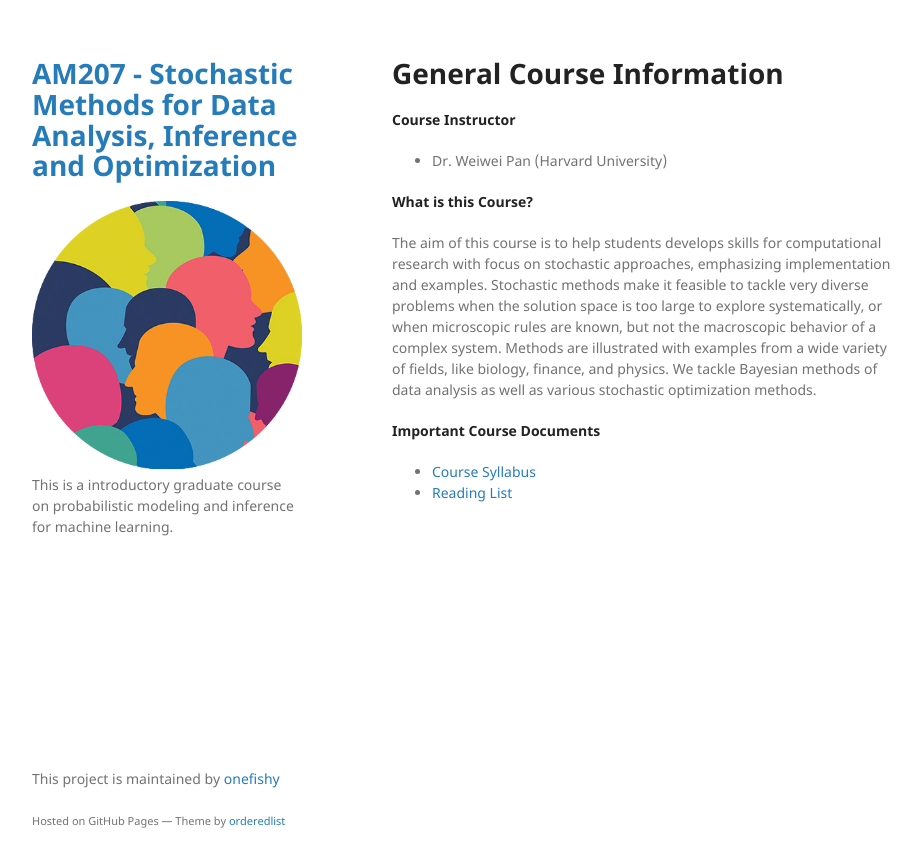
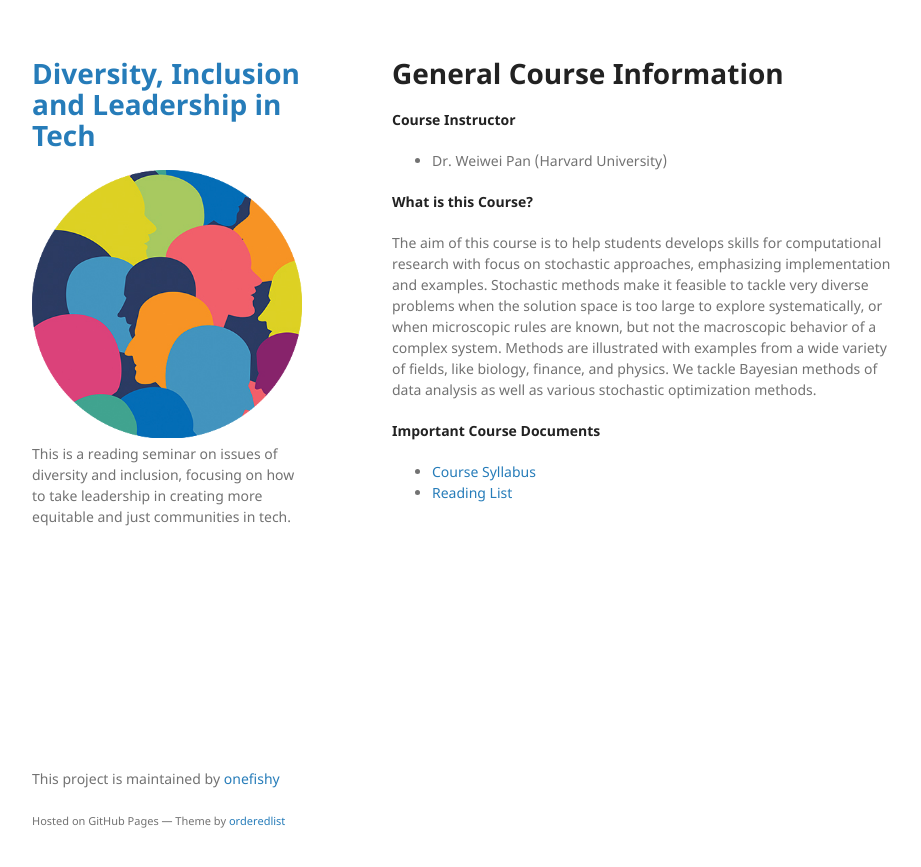
Before and after one commit to onefishy/DIL_in_tech, a Jekyll site: the page built from index.md, in a window 1280 px wide. Shown: the top 867 px of the page, without its empty margins (178-1099 px from the left). Built offline with Jekyll 4.4.1, drawn with Linux system fonts in a browser that asks for light colours; our own code applies the rules of GitHub Pages for plain Markdown files.

Commit message:
Update _config.yml

```diff
--- a/_config.yml
+++ b/_config.yml
@@ -1,6 +1,6 @@
-title: AM207 - Stochastic Methods for Data Analysis, Inference and Optimization
+title: Diversity, Inclusion and Leadership in Tech
 logo: /img/logo.png
-description: This is a introductory graduate course on probabilistic modeling and inference for machine learning.
+description: This is a reading seminar on issues of diversity and inclusion, focusing on how to take leadership in creating more equitable and just communities in tech.
 show_downloads: false
 google_analytics:
 theme: jekyll-theme-minimal
```
